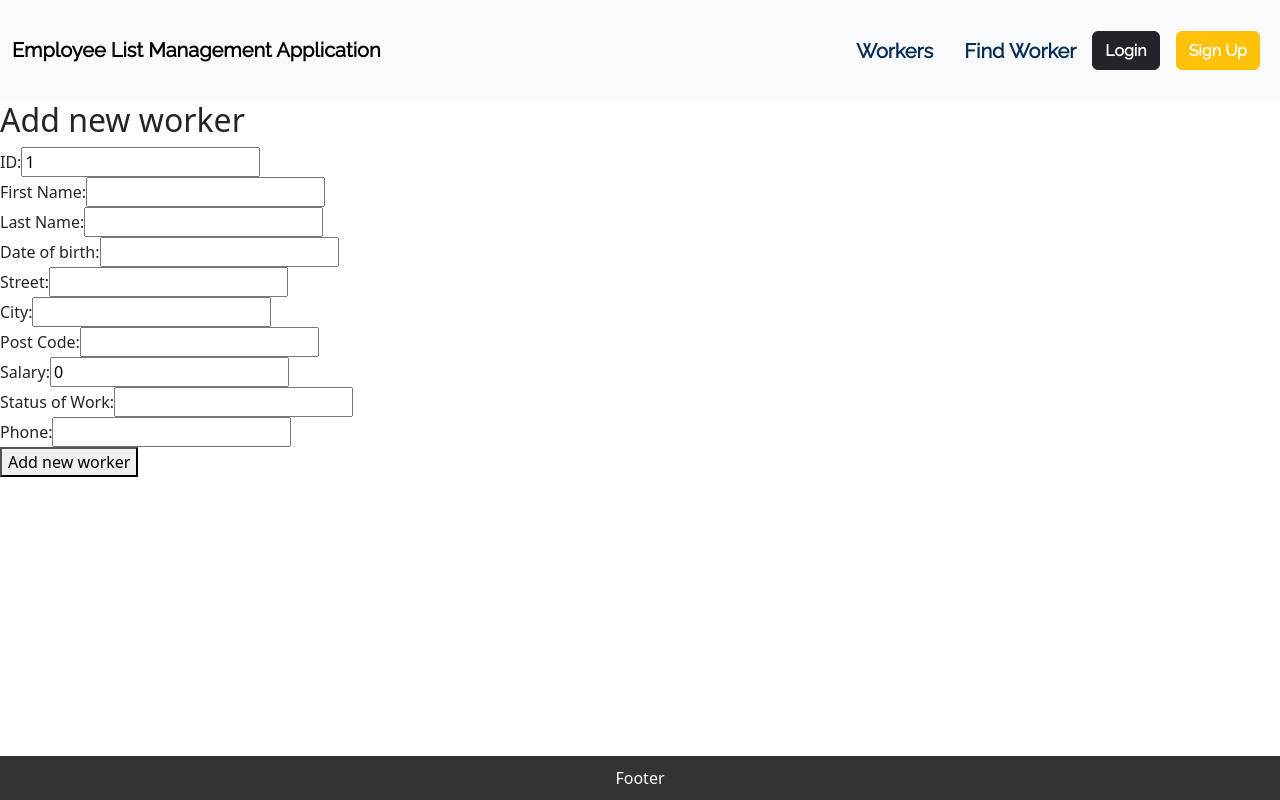
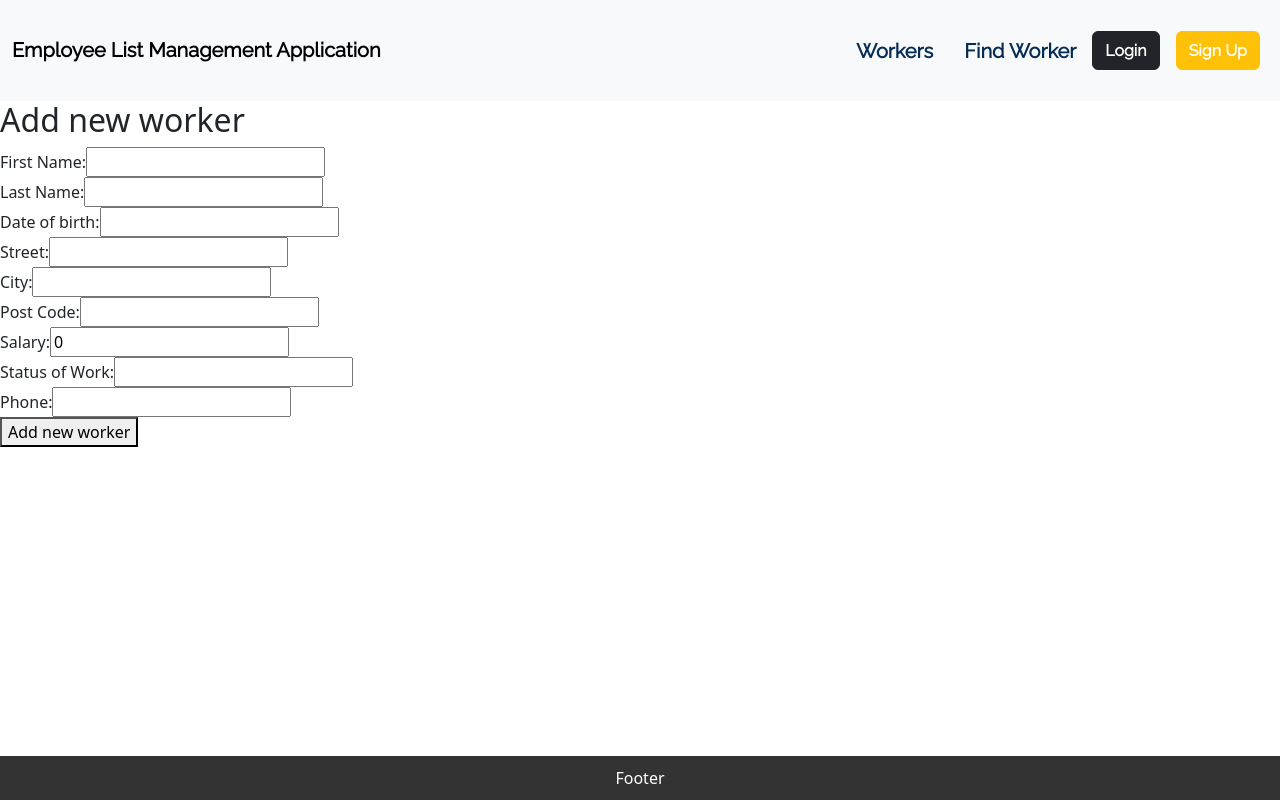
Before and after one commit to osemenets21/Employee-List-Management-Application, a React (Create React App) app: page /add-worker in a window 1280 px wide. Built offline with nearby package versions, Linux system fonts and the light colour scheme; data requests are answered from the project's data file.

Commit message:
deleting id

```diff
--- a/src/components/AddWorker/AddWorker.tsx
+++ b/src/components/AddWorker/AddWorker.tsx
@@ -3,10 +3,8 @@ import { WorkersListContext } from "../../context/WorkersListContext";
 import { WorkersContextType } from "../../context/WorkersListContext";
 
 export const AddWorker = () => {
-  const { addWorker } = useContext(WorkersListContext) as WorkersContextType;
-  const [nextId, setNextId] = useState(1);
+  const { workers, addWorker } = useContext(WorkersListContext) as WorkersContextType;
   const [newWorker, setNewWorker] = useState({
-    id: nextId,
     firstName: "",
     lastName: "",
     dateOfBirth: "",
@@ -24,10 +22,10 @@ export const AddWorker = () => {
       return;
     }
 
-    addWorker(newWorker);
-    setNextId(nextId + 1);
+    const newId = workers.length > 0 ? Math.max(...workers.map((worker) => worker.id)) + 1 : 1;
+
+    addWorker({ ...newWorker, id: newId });
     setNewWorker({
-      id: nextId + 1,
       firstName: "",
       lastName: "",
       dateOfBirth: "",
@@ -44,10 +42,6 @@ export const AddWorker = () => {
     <div>
       <h2>Add new worker</h2>
       <form>
-        <div>
-          <label>ID:</label>
-          <input type="text" value={newWorker.id} readOnly />
-        </div>
         <div>
           <label>First Name:</label>
           <input
```
